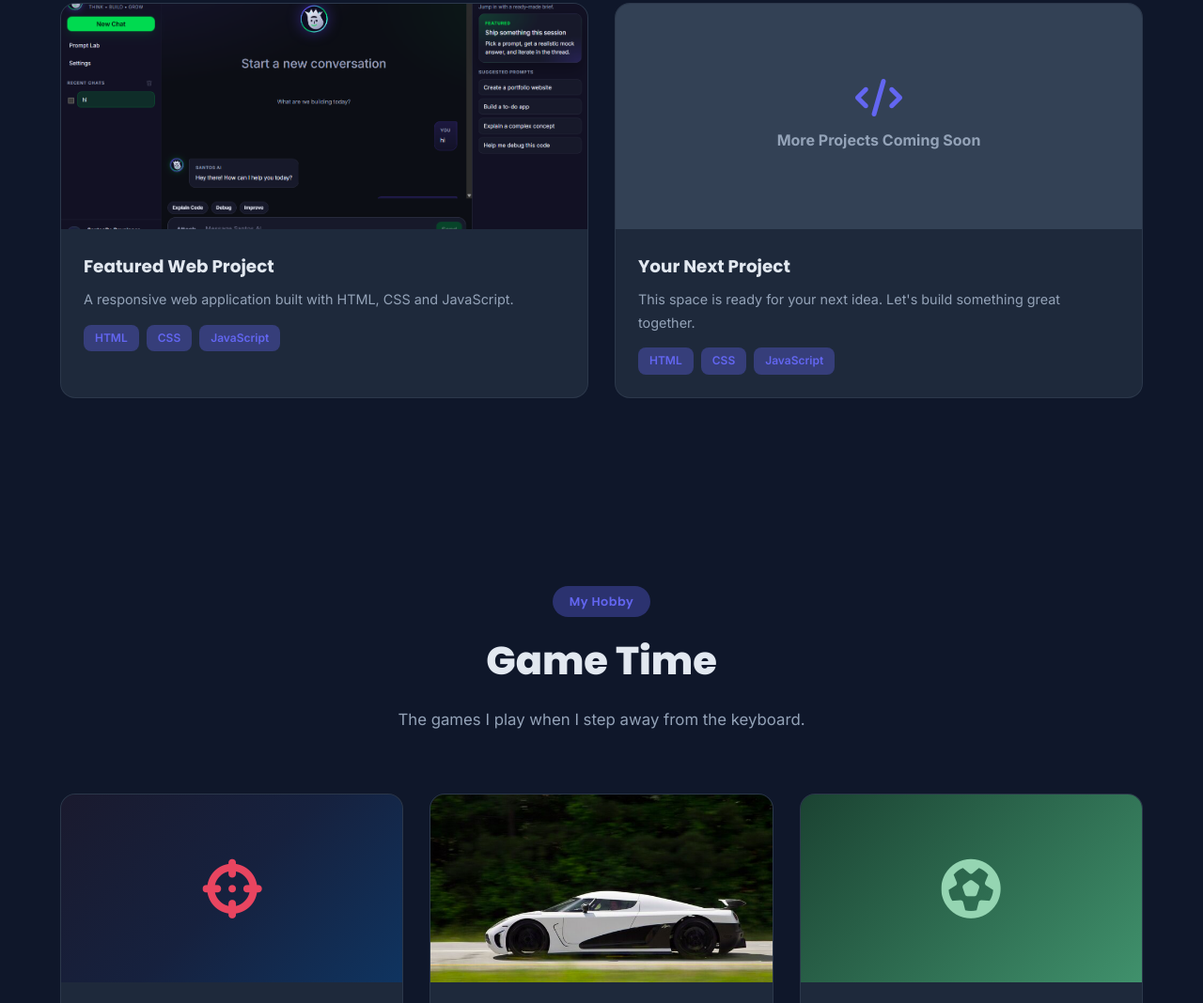
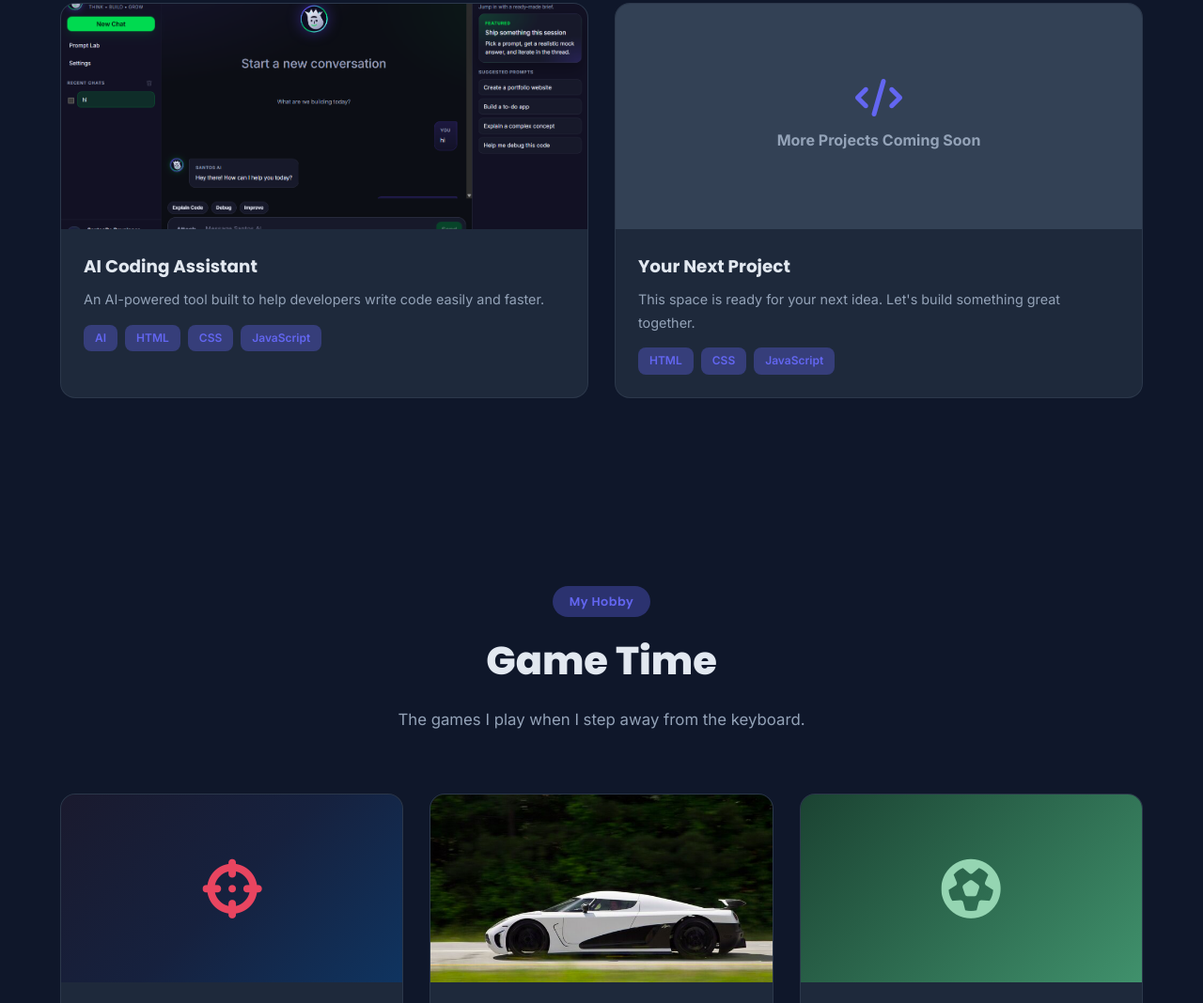
Before and after one commit to santos-hub001/portfolio, a plain HTML site: page index.html in a window 1280 px wide. Shown: the part 2506-3574 px from the top of the page at 94% size. Drawn offline with Linux system fonts and the light colour scheme.

Commit message:
Update project card: AI coding assistant

```diff
--- a/index.html
+++ b/index.html
@@ -174,7 +174,7 @@
       <div class="projects-grid">
         <div class="project-card reveal">
           <div class="project-img">
-            <img src="Assets/project-screenshot.png" alt="Project screenshot">
+            <img src="Assets/project-screenshot.png" alt="AI coding assistant screenshot">
             <div class="project-overlay">
               <div class="project-links">
                 <a href="#" target="_blank" rel="noopener" title="Live Demo"><i class="fas fa-external-link-alt"></i></a>
@@ -183,10 +183,10 @@
             </div>
           </div>
           <div class="project-info">
-            <h3>Featured Web Project</h3>
-            <p>A responsive web application built with HTML, CSS and JavaScript.</p>
+            <h3>AI Coding Assistant</h3>
+            <p>An AI-powered tool built to help developers write code easily and faster.</p>
             <div class="project-tags">
-              <span>HTML</span><span>CSS</span><span>JavaScript</span>
+              <span>AI</span><span>HTML</span><span>CSS</span><span>JavaScript</span>
             </div>
           </div>
         </div>
```
